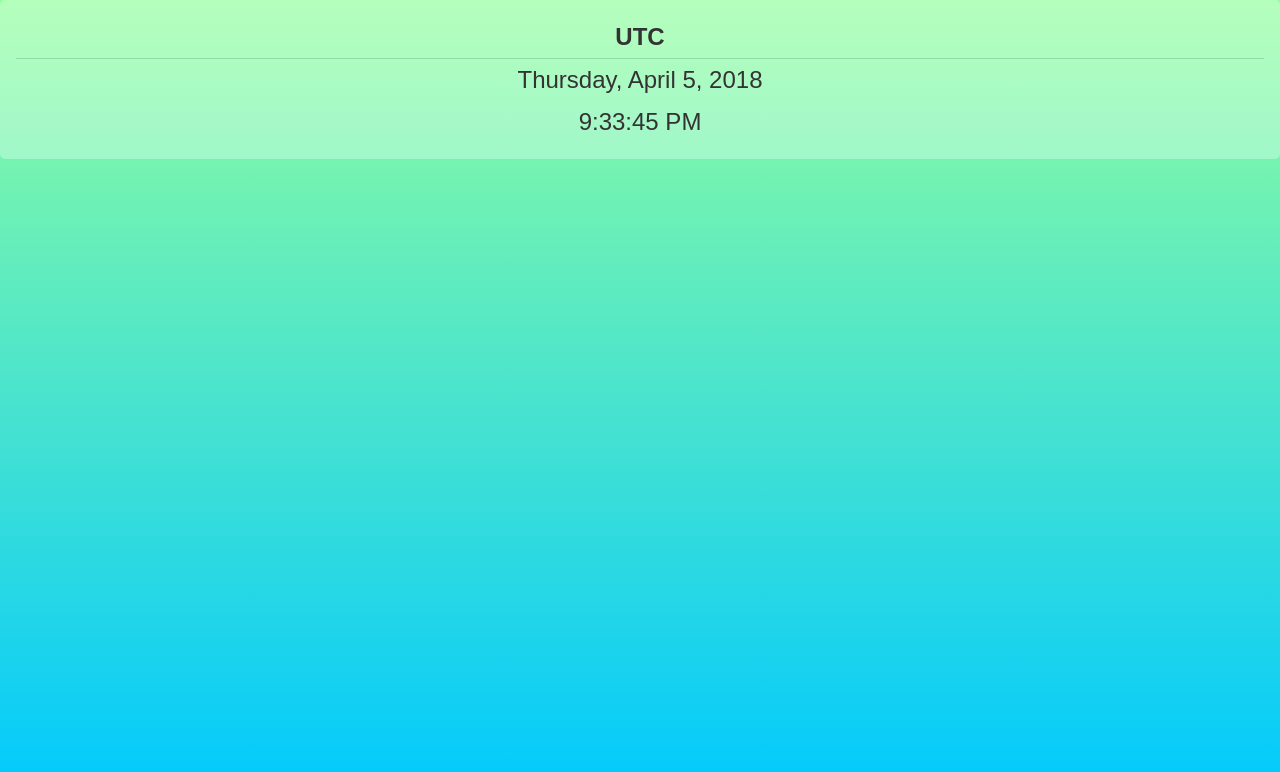
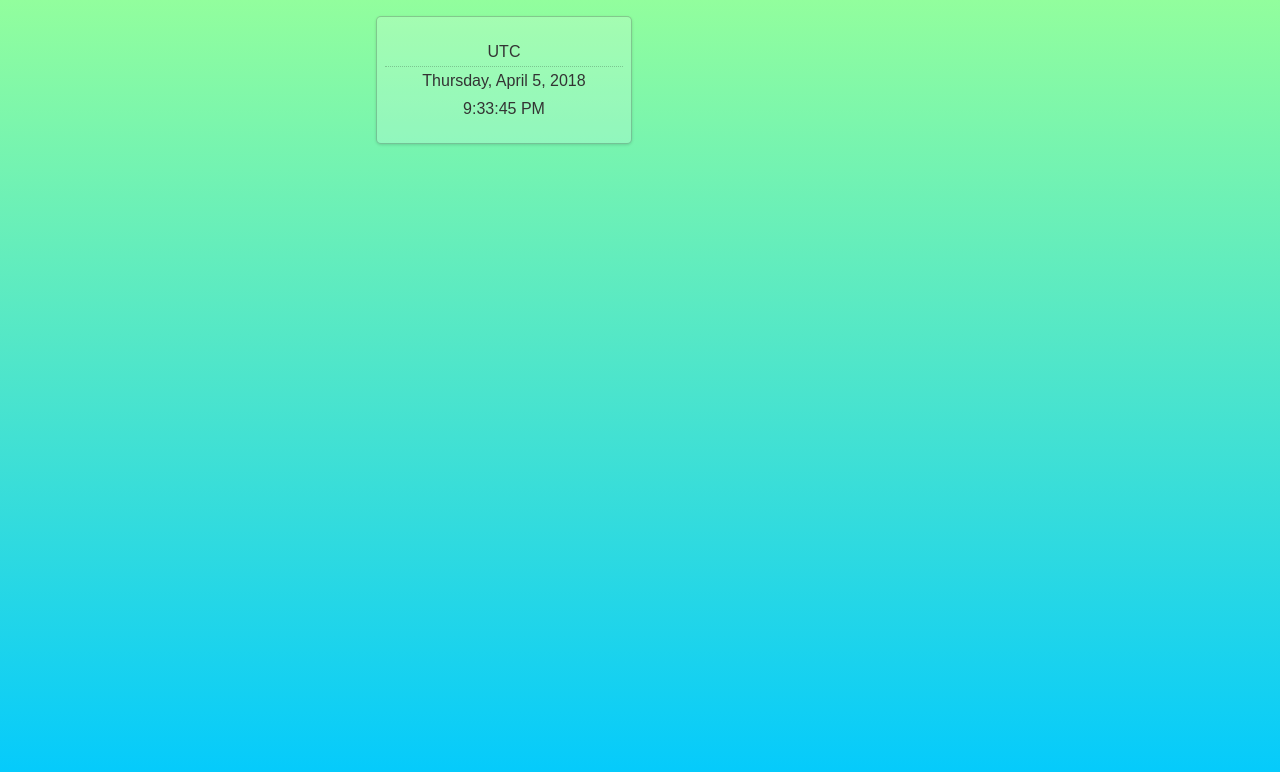
Before and after one commit to tjrawrin/vue-times, a Vue app: page / in a window 1280 px wide. Shown: the top 772 px of the page. Built offline with nearby package versions, Linux system fonts and the light colour scheme.

Commit message:
Add @types/luxon, create a LocalTime component, add some basic layout

```diff
--- a/package.json
+++ b/package.json
@@ -14,6 +14,7 @@
     "vuex": "^3.0.1"
   },
   "devDependencies": {
+    "@types/luxon": "^0.5.0",
     "@vue/cli-plugin-pwa": "^3.0.0-beta.6",
     "@vue/cli-plugin-typescript": "^3.0.0-beta.6",
     "@vue/cli-service": "^3.0.0-beta.6",
--- a/src/App.vue
+++ b/src/App.vue
@@ -39,4 +39,10 @@ body {
   -webkit-font-smoothing: antialiased;
   -moz-osx-font-smoothing: grayscale;
 }
+#app {
+  display: grid;
+  grid-gap: 1.6rem;
+  grid-template-columns: 1fr 25.6rem 25.6rem 1fr;
+  grid-template-rows: 1fr 12.8rem 1fr;
+}
 </style>
--- a/src/components/LocalTime.vue
+++ b/src/components/LocalTime.vue
@@ -1,61 +1,52 @@
 <template>
-  <div>
-    <h2>{{ currentTimezone }}</h2>
-    <span>{{ currentDate }}</span>
-    <span>{{ currentTime }}</span>
+  <div class="LocalTime">
+    <please-wait v-if="this.$store.state.local.loading"></please-wait>
+    <template v-else>
+      <div class="LocalTime-zone">{{ this.$store.state.local.zone }}</div>
+      <div class="LocalTime-date">{{ this.$store.state.local.date }}</div>
+      <div class="LocalTime-time">{{ this.$store.state.local.time }}</div>
+    </template>
   </div>
 </template>
 
-<script>
-import { DateTime } from 'luxon';
+<script lang="ts">
+import Vue from 'vue';
+import PleaseWait from './PleaseWait.vue';
 
-export default {
+export default Vue.extend({
   name: 'local-time',
-  data() {
-    return {
-      currentDateTime: null,
-    };
+  components: {
+    PleaseWait,
   },
-  created() {
-    setInterval(() => this.updateCurrentDateTime(), 1000);
+  beforeCreate() {
+    setInterval(() => {
+      this.$store.dispatch('updateLocal');
+    }, 1000 * 1);
   },
-  beforeMount() {
-    this.updateCurrentDateTime();
-  },
-  methods: {
-    updateCurrentDateTime() {
-      this.currentDateTime = DateTime.local();
-    },
-  },
-  computed: {
-    currentTimezone() {
-      return this.currentDateTime.zoneName;
-    },
-    currentDate() {
-      return this.currentDateTime.toLocaleString(DateTime.DATE_HUGE);
-    },
-    currentTime() {
-      return this.currentDateTime.toLocaleString(DateTime.TIME_WITH_SECONDS);
-    },
-  },
-};
+});
 </script>
 
-<style scoped>
-div {
-  background-color: #ffffff50;
+<style>
+.LocalTime {
+  align-items: center;
+  background-color: #ffffff30;
+  border: 1px solid #00000035;
   border-radius: 0.5rem;
-  padding: 1.6rem;
+  box-shadow: 0 1px 3px #00000025;
+  display: flex;
+  flex-direction: column;
+  grid-column: 2 / 2;
+  grid-row: 2 / 2;
+  justify-content: center;
+  padding: 0.8rem;
 }
-h2 {
-  border-bottom: 1px solid #00000025;
-  margin: 0;
+.LocalTime-zone {
+  border-bottom: 1px dotted #00000035;
+}
+.LocalTime-zone,
+.LocalTime-date,
+.LocalTime-time {
   text-align: center;
-  text-transform: uppercase;
-}
-span {
-  display: block;
-  font-size: 2.4rem;
-  text-align: center;
+  width: 100%;
 }
 </style>
--- /dev/null
+++ b/src/components/PleaseWait.vue
@@ -0,0 +1,46 @@
+<template>
+  <div class="PleaseWait">
+    <div class="PleaseWait-spinner">Loading...</div>
+  </div>
+</template>
+
+<script lang="ts">
+import Vue from 'vue';
+
+export default Vue.extend({
+  name: 'please-wait',
+});
+</script>
+
+<style>
+.PleaseWait {
+  align-items: center;
+  display: flex;
+  justify-content: center;
+}
+.PleaseWait-spinner,
+.PleaseWait-spinner:after {
+  border-radius: 50%;
+  display: inline-block;
+  height: 8rem;
+  width: 8rem;
+}
+.PleaseWait-spinner {
+  animation: load 1s infinite linear;
+  border-bottom: 1rem solid #ffffff30;
+  border-left: 1rem solid #ffffff30;
+  border-right: 1rem solid #ffffff;
+  border-top: 1rem solid #ffffff30;
+  overflow: hidden;
+  text-indent: -9999em;
+  transform: translateZ(0);
+}
+@keyframes load {
+  0% {
+    transform: rotate(0deg);
+  }
+  100% {
+    transform: rotate(360deg);
+  }
+}
+</style>
--- a/src/store.ts
+++ b/src/store.ts
@@ -1,16 +1,31 @@
 import Vue from 'vue';
 import Vuex from 'vuex';
+import { DateTime } from 'luxon';
 
 Vue.use(Vuex);
 
 export default new Vuex.Store({
   state: {
-
+    local: {
+      date: '',
+      loading: true,
+      time: '',
+      zone: '',
+    },
+  },
+  getters: {},
+  actions: {
+    updateLocal({ commit }) {
+      commit('UPDATE_LOCAL');
+    },
   },
   mutations: {
-
-  },
-  actions: {
-
+    UPDATE_LOCAL(state) {
+      const now = DateTime.local();
+      state.local.date = now.toLocaleString(DateTime.DATE_HUGE);
+      state.local.time = now.toLocaleString(DateTime.TIME_WITH_SECONDS);
+      state.local.zone = now.zoneName;
+      state.local.loading = false;
+    },
   },
 });
```
Also changed, not shown: src/components/TimeFormat.vue (added, +27 -0 lines), 1 other file (tests, documents, lock files or other folders).
